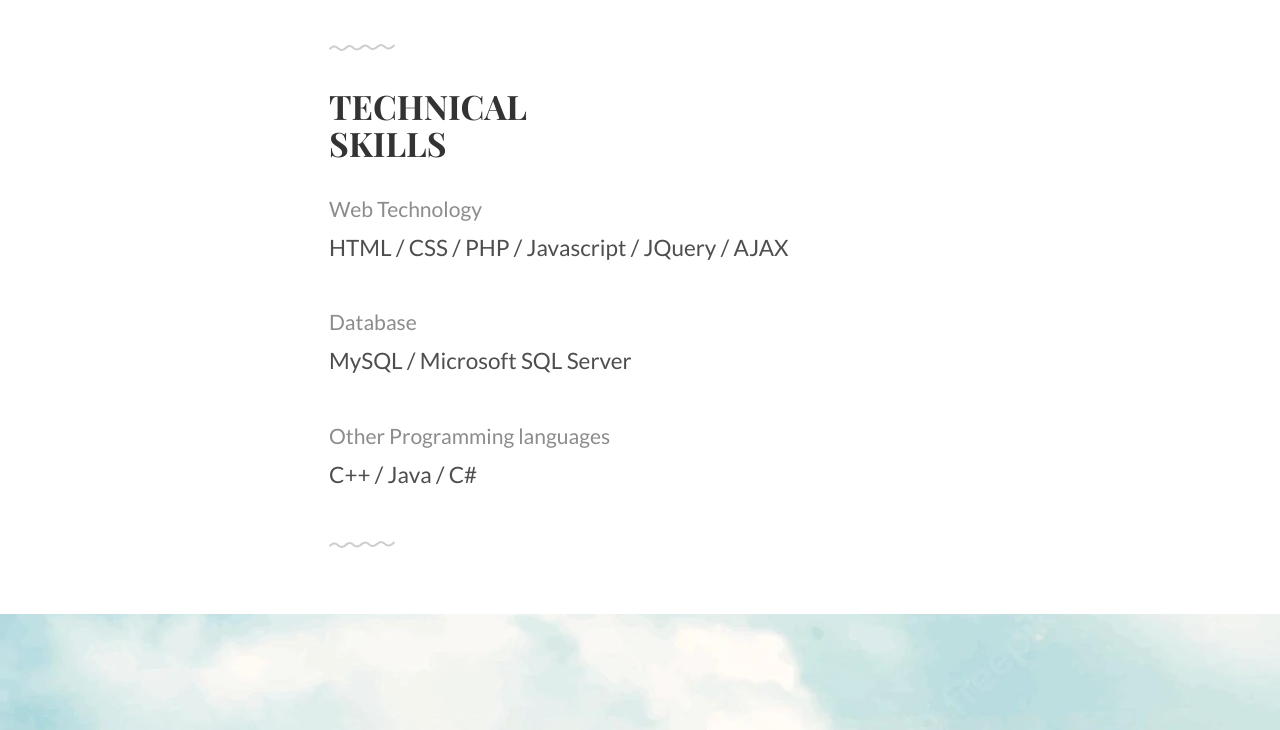
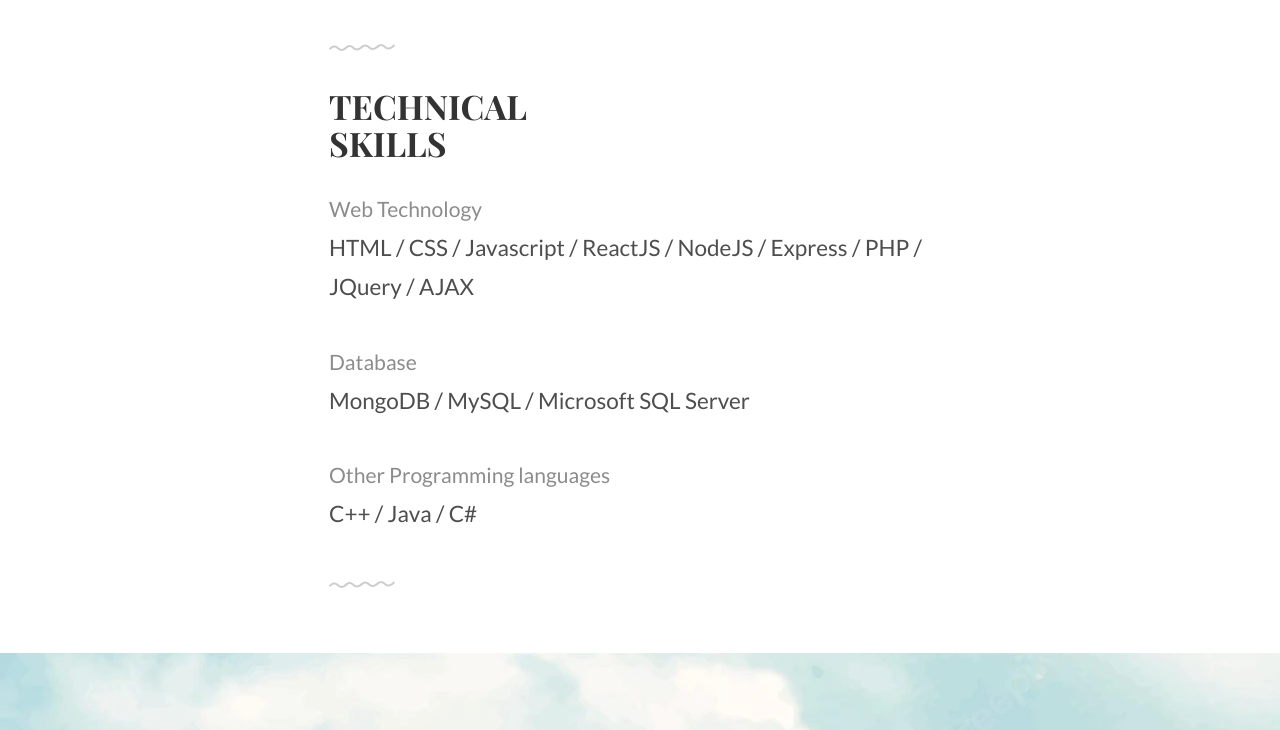
Before and after one commit to ammarjemal/ammarjemal.github.io, a plain HTML site: page Portfolio/index.html in a window 1280 px wide. Shown: the part 1555-2285 px from the top of the page. Drawn offline with Linux system fonts and the light colour scheme.

Commit message:
Update index.html

```diff
--- a/Portfolio/index.html
+++ b/Portfolio/index.html
@@ -68,7 +68,7 @@
 			<ul class="work-list">
 				<li>2020-current</li>
 				<li class="bold-text">Individual</li>
-				<li>Web Designer, Front-end Web Developer, Back-end Web Developer, Logo Designer</li>
+				<li>Web Designer, Front-end Web Developer, Back-end Web Developer, UI/UX Designer</li>
 			</ul>
 			<ul class="work-list">
 				<li>2020-current</li>
@@ -116,11 +116,11 @@
 			<h1>Technical<br>Skills</h1>
 			<ul class="skill-list list-flat">
 				<li>Web Technology</li>
-				<li>HTML / CSS / PHP / Javascript / JQuery / AJAX</li>
+				<li>HTML / CSS / Javascript / ReactJS / NodeJS / Express / PHP / JQuery / AJAX</li>
 			</ul>
 			<ul class="skill-list list-flat">
 				<li>Database</li>
-				<li>MySQL / Microsoft SQL Server</li>
+				<li>MongoDB / MySQL / Microsoft SQL Server</li>
 			</ul>
 			<ul class="skill-list list-flat">
 				<li>Other Programming languages</li>
```
